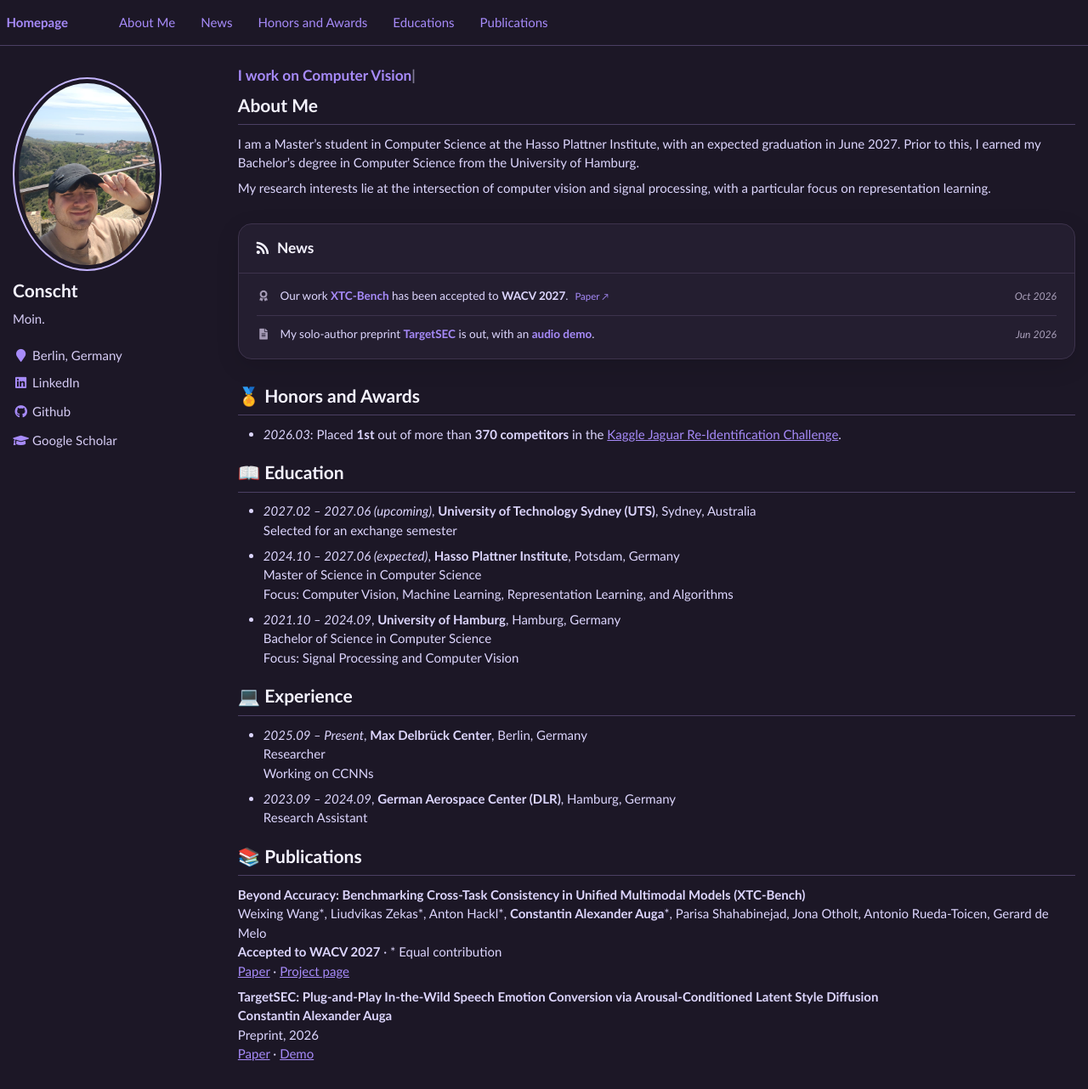
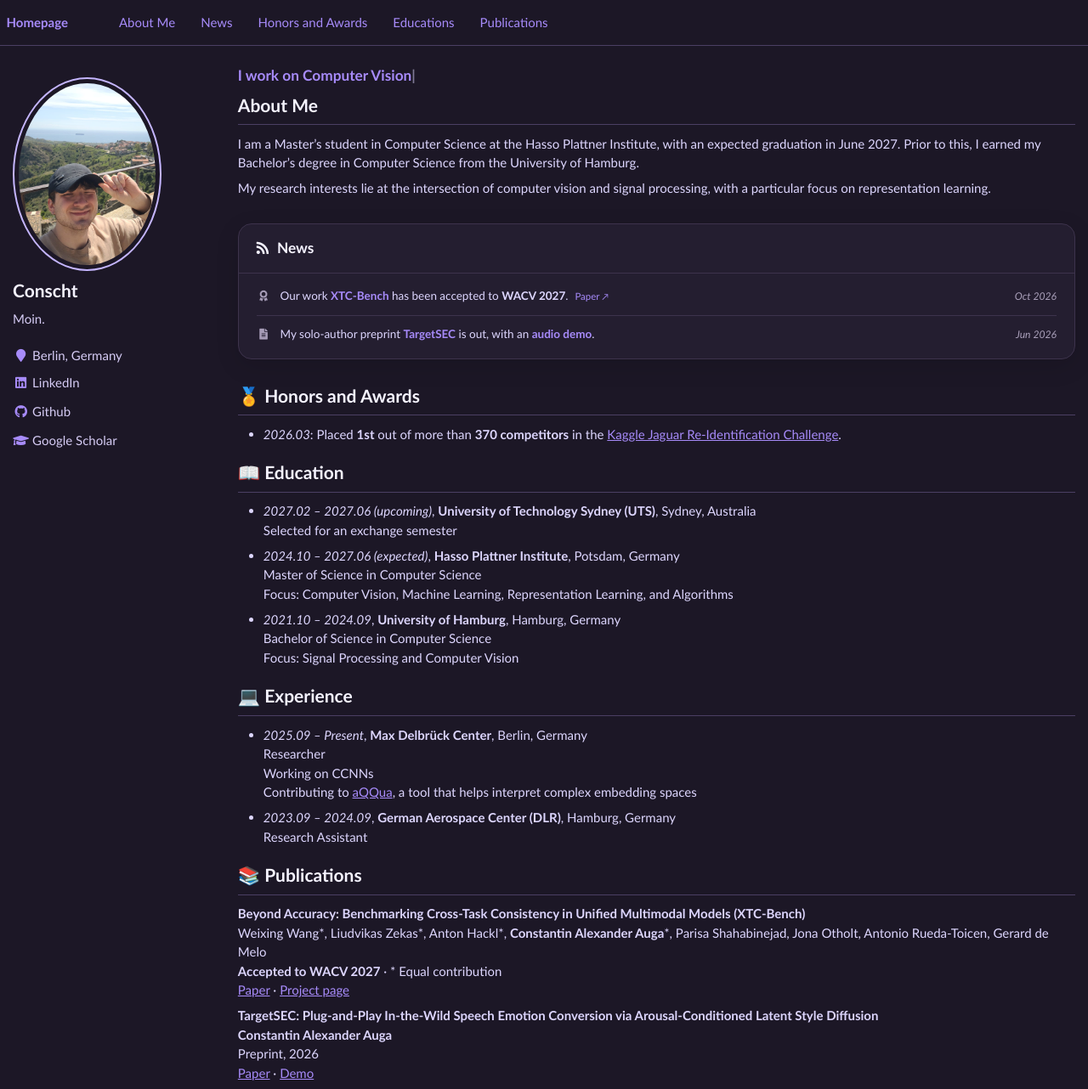
Before and after one commit to Conscht/conscht.github.io, a Jekyll site: the page built from _pages/about.md, in a window 1280 px wide and 1282 px high. Shown: the whole window at 85% size. Built offline with Jekyll 4.4.1, drawn with Linux system fonts in a browser that asks for light colours; nearby versions of some CDN libraries.

Commit message:
Add aQQua contribution to MDC experience
Co-Authored-By: Claude Opus 5.5 <noreply@anthropic.com>

```diff
--- a/_pages/about.md
+++ b/_pages/about.md
@@ -58,6 +58,7 @@ My research interests lie at the intersection of computer vision and signal proc
 - *2025.09 – Present*, **Max Delbrück Center**, Berlin, Germany
   Researcher
   Working on CCNNs
+  Contributing to [aQQua](https://www.aqqua.life/), a tool that helps interpret complex embedding spaces
 
 - *2023.09 – 2024.09*, **German Aerospace Center (DLR)**, Hamburg, Germany
   Research Assistant
```
